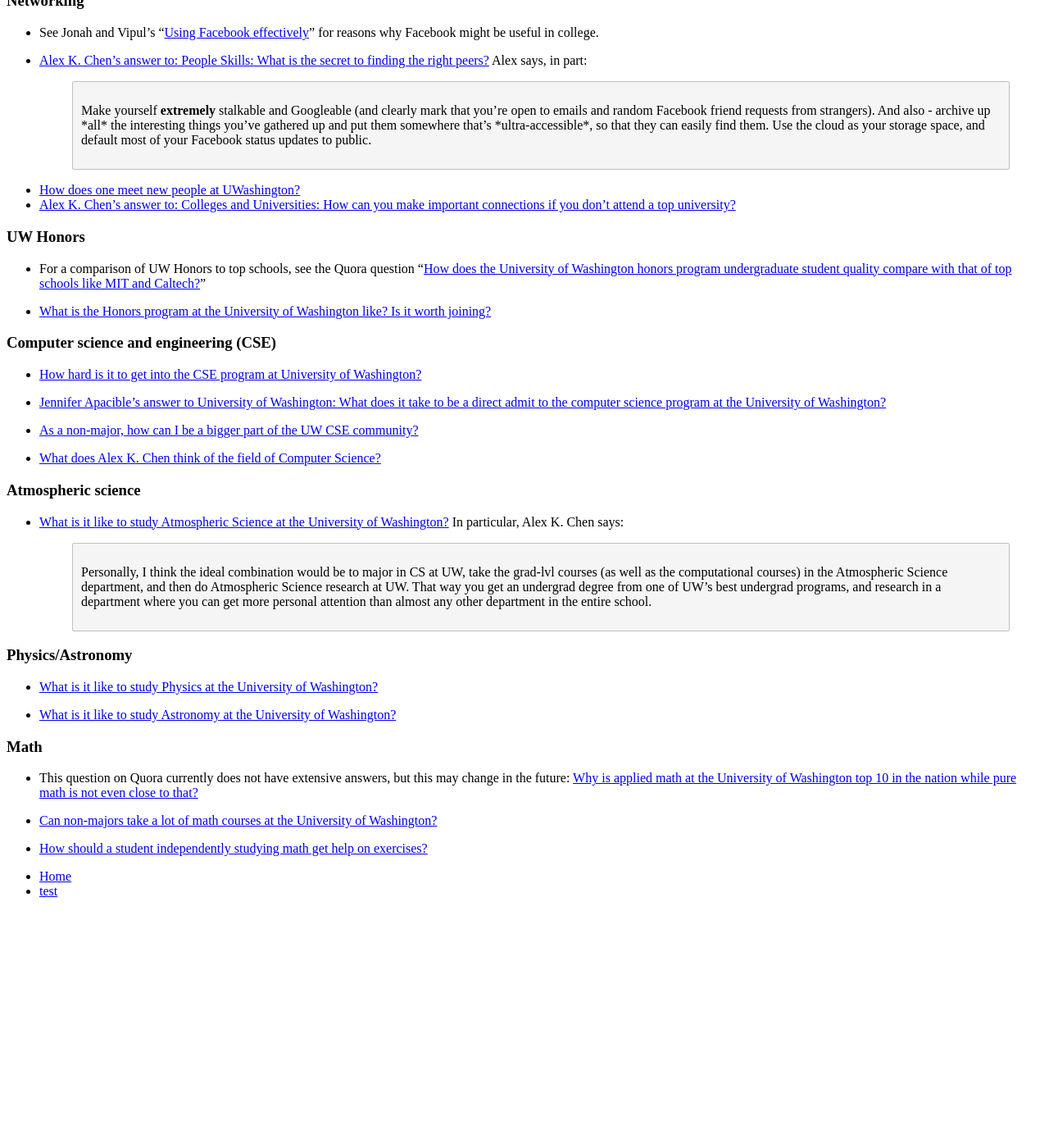
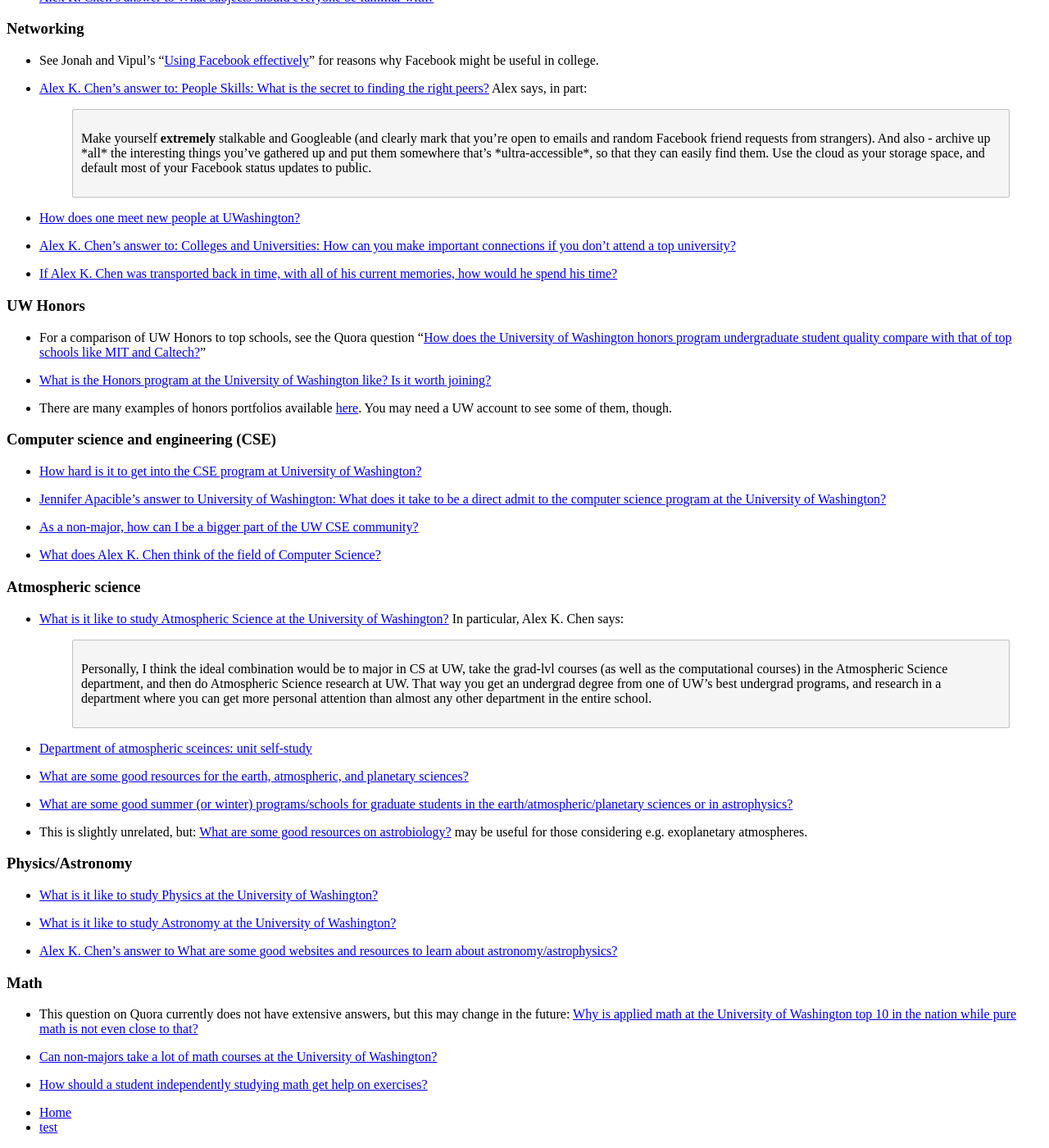
Before and after one commit to riceissa/abc, a Jekyll site: the page built from uw.markdown, in a window 1280 px wide and 1400 px high, scrolled down 1288 px. Shown: the whole window at 82% size. Built offline with Jekyll 4.4.1, drawn with Linux system fonts in a browser that asks for light colours; Markdown is read by kramdown in place of the engine named in the settings; before the commit the page ends 2400 px from its top, so only the background shows below that; some of the changed text lies outside the part shown.

Commit message:
add more/convert

```diff
--- a/uw.markdown
+++ b/uw.markdown
@@ -61,6 +61,8 @@
     as freshmen gain experience in
     research?](https://www.quora.com/How-can-high-school-students-entering-the-University-of-Washington-as-freshmen-gain-experience-in-research)
 
+- [How can an undergraduate at the University of Washington find research?](https://www.quora.com/How-can-an-undergraduate-at-the-University-of-Washington-find-research)
+
 ### Getting the most out of UW
 
 - [How does one sample graduate level courses at the University of Washington?](https://www.quora.com/How-does-one-sample-graduate-level-courses-at-the-University-of-Washington)
@@ -101,12 +103,17 @@
     make important connections if you don't attend a top
     university?](https://www.quora.com/Colleges-and-Universities/How-can-you-make-important-connections-if-you-dont-attend-a-top-university/answer/Alex-K-Chen)
 
+- [If Alex K. Chen was transported back in time, with all of his current memories, how would he spend his time?](https://www.quora.com/If-Alex-K-Chen-was-transported-back-in-time-with-all-of-his-current-memories-how-would-he-spend-his-time)
+
 ### UW Honors
 
 -   For a comparison of UW Honors to top schools, see the Quora question
     “[How does the University of Washington honors program undergraduate student quality compare with that of top schools like MIT and Caltech?](https://www.quora.com/How-does-the-University-of-Washington-honors-program-undergraduate-student-quality-compare-with-that-of-top-schools-like-MIT-and-Caltech)”
 
 - [What is the Honors program at the University of Washington like? Is it worth joining?](https://www.quora.com/What-is-the-Honors-program-at-the-University-of-Washington-like-Is-it-worth-joining)
+
+- There are many examples of honors portfolios available [here](https://sites.google.com/a/uw.edu/the-honors-portfolio/portfolio-examples).
+You may need a UW account to see some of them, though.
 
 ### Computer science and engineering (CSE)
 
@@ -129,11 +136,21 @@
 
    > Personally, I think the ideal combination would be to major in CS at UW, take the grad-lvl courses (as well as the computational courses) in the Atmospheric Science department, and then do Atmospheric Science research at UW. That way you get an undergrad degree from one of UW's best undergrad programs, and research in a department where you can get more personal attention than almost any other department in the entire school.
 
+- [Department of atmospheric sceinces: unit self-study](https://www.washington.edu/about/accreditation/reviews/atmos-2011-1.pdf)
+
+- [What are some good resources for the earth, atmospheric, and planetary sciences?](https://www.quora.com/What-are-some-good-resources-for-the-earth-atmospheric-and-planetary-sciences)
+
+- [What are some good summer (or winter) programs/schools for graduate students in the earth/atmospheric/planetary sciences or in astrophysics?](https://www.quora.com/What-are-some-good-summer-or-winter-programs-schools-for-graduate-students-in-the-earth-atmospheric-planetary-sciences-or-in-astrophysics)
+
+- This is slightly unrelated, but: [What are some good resources on astrobiology?](https://www.quora.com/What-are-some-good-resources-on-astrobiology) may be useful for those considering e.g. exoplanetary atmospheres.
+
 ### Physics/Astronomy
 
 - [What is it like to study Physics at the University of Washington?](https://www.quora.com/University-of-Washington/What-is-it-like-to-study-Physics-at-the-University-of-Washington)
 
 - [What is it like to study Astronomy at the University of Washington?](https://www.quora.com/What-is-it-like-to-study-Astronomy-at-the-University-of-Washington)
+
+- [Alex K. Chen’s answer to What are some good websites and resources to learn about astronomy/astrophysics?](https://www.quora.com/What-are-some-good-websites-and-resources-to-learn-about-astronomy-astrophysics/answers/604575)
 
 ### Math
 
```
